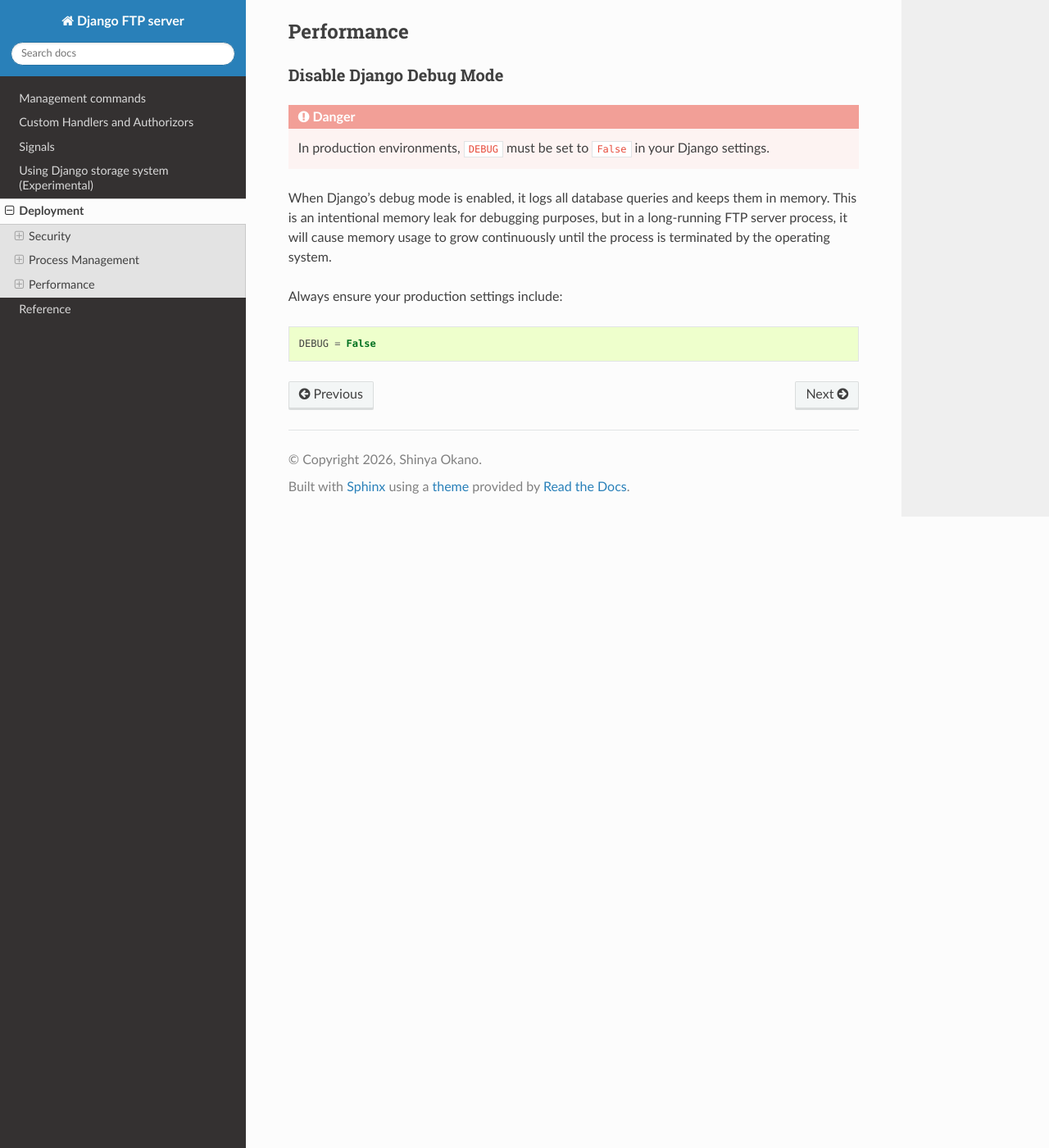
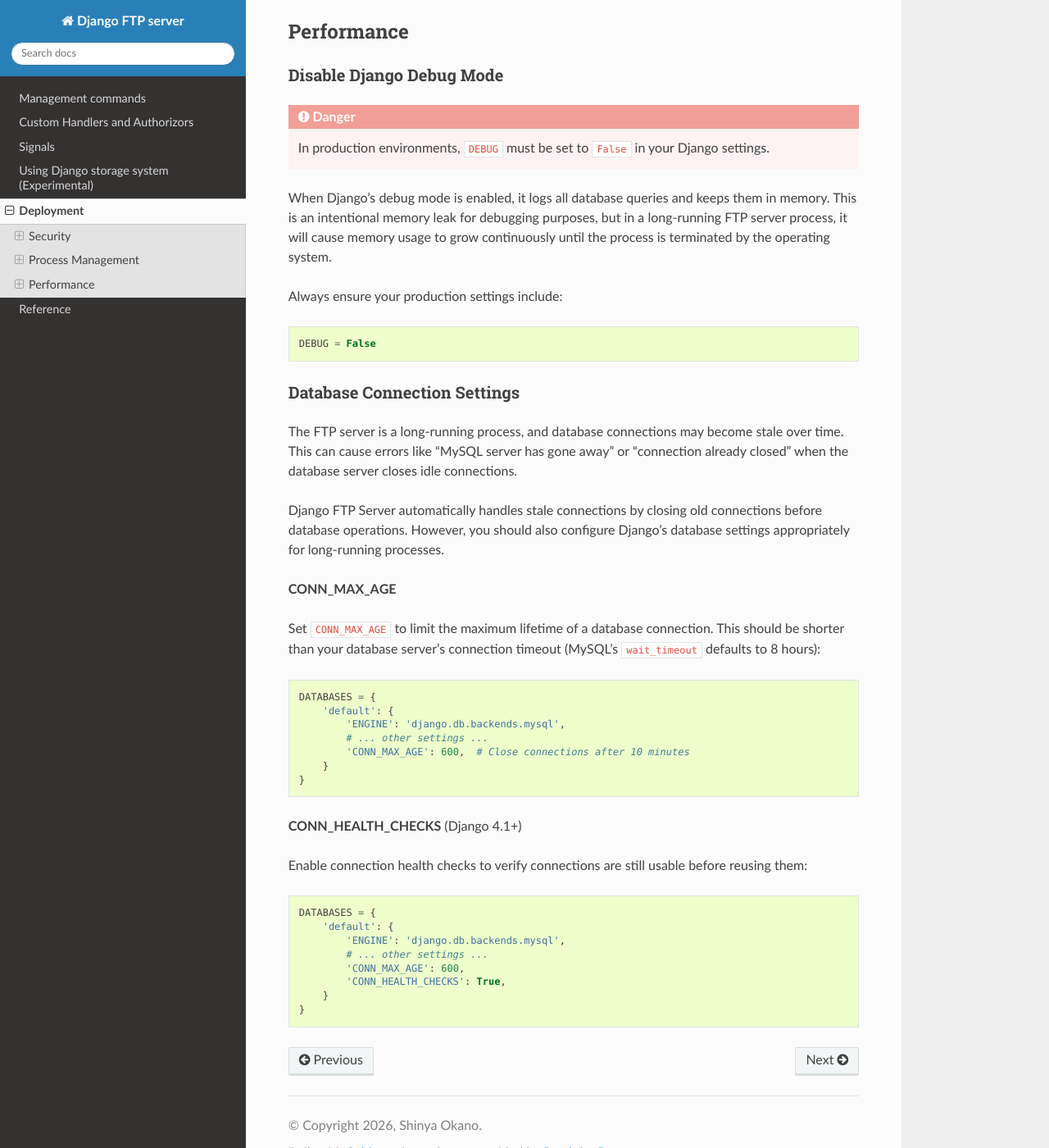
Before and after one commit to tokibito/django-ftpserver, a Sphinx documentation site: the page built from docs/source/deployment.rst, in a window 1280 px wide and 1400 px high, scrolled down 5045 px. Shown: the whole window at 82% size. Built offline with Sphinx 7.4.7 and the Read the Docs theme 3.1.0, drawn with Linux system fonts in a browser that asks for light colours.

Commit message:
fix long-running db connection error

```diff
--- a/ChangeLog.rst
+++ b/ChangeLog.rst
@@ -11,6 +11,7 @@
 * Added DjangoFTPHandler and DjangoTLS_FTPHandler with signal support
 * Added DEBUG level logging for all FTP events
 * Added TLS install option (``pip install django-ftpserver[tls]``)
+* Fixed "MySQL server has gone away" error in long-running FTP server processes
 
 0.10.0
 ======
--- a/docs/source/deployment.rst
+++ b/docs/source/deployment.rst
@@ -224,3 +224,35 @@
 Always ensure your production settings include::
 
    DEBUG = False
+
+Database Connection Settings
+----------------------------
+
+The FTP server is a long-running process, and database connections may become stale over time. This can cause errors like "MySQL server has gone away" or "connection already closed" when the database server closes idle connections.
+
+Django FTP Server automatically handles stale connections by closing old connections before database operations. However, you should also configure Django's database settings appropriately for long-running processes.
+
+**CONN_MAX_AGE**
+
+Set ``CONN_MAX_AGE`` to limit the maximum lifetime of a database connection. This should be shorter than your database server's connection timeout (MySQL's ``wait_timeout`` defaults to 8 hours)::
+
+   DATABASES = {
+       'default': {
+           'ENGINE': 'django.db.backends.mysql',
+           # ... other settings ...
+           'CONN_MAX_AGE': 600,  # Close connections after 10 minutes
+       }
+   }
+
+**CONN_HEALTH_CHECKS** (Django 4.1+)
+
+Enable connection health checks to verify connections are still usable before reusing them::
+
+   DATABASES = {
+       'default': {
+           'ENGINE': 'django.db.backends.mysql',
+           # ... other settings ...
+           'CONN_MAX_AGE': 600,
+           'CONN_HEALTH_CHECKS': True,
+       }
+   }
```
Also changed, not shown: 1 other file.
